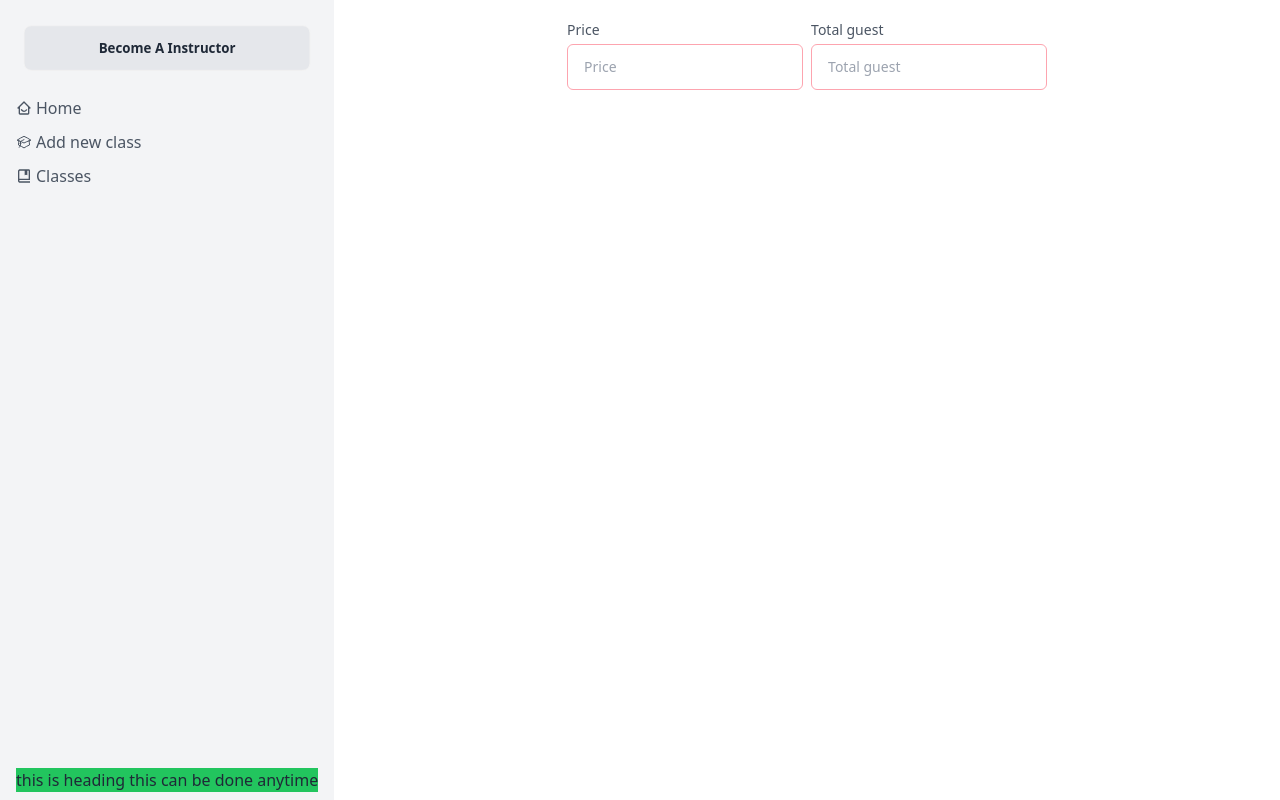
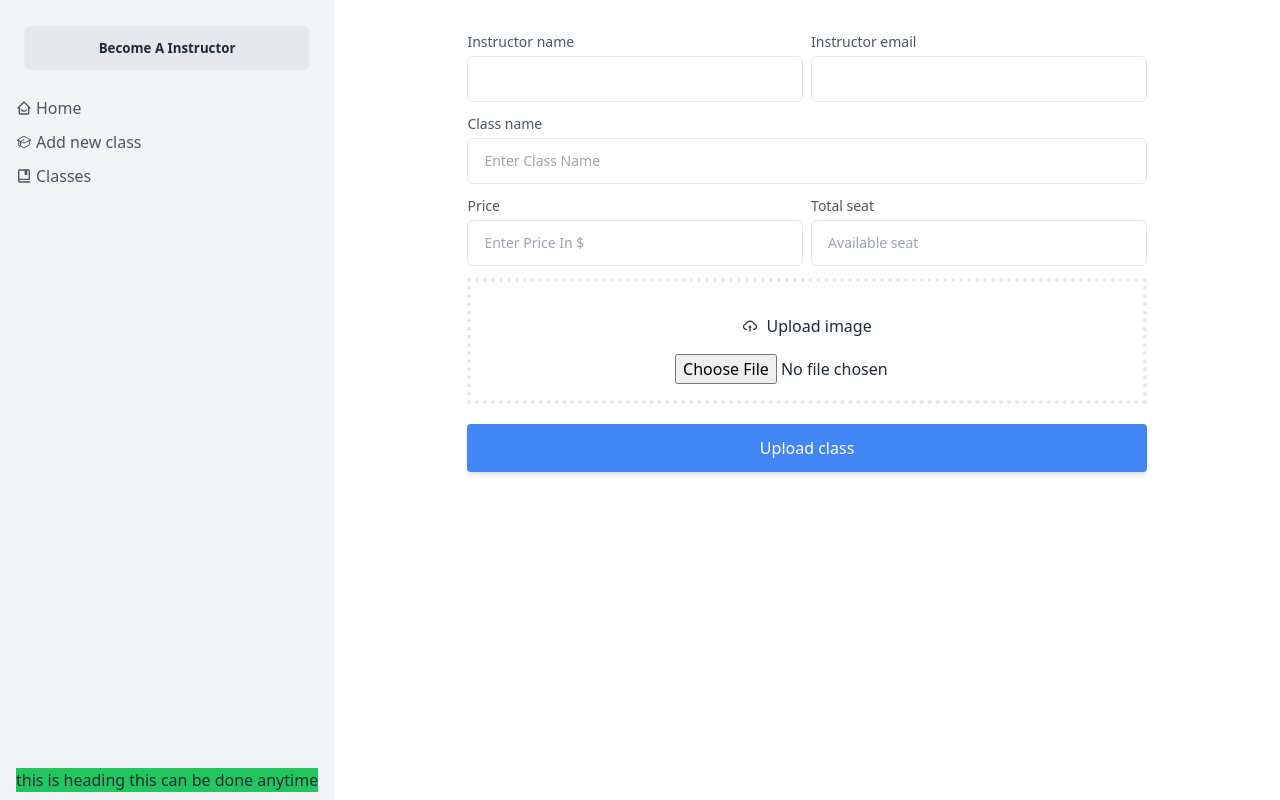
Before and after one commit to fazlyalahiru/lingua-client, a React (Vite) app: page /dashboard/add-class in a window 1280 px wide. Built offline with nearby package versions, Linux system fonts and the light colour scheme; no server answers.

Commit message:
all classes data fetched

```diff
--- /dev/null
+++ b/src/apis/Classes.js
@@ -0,0 +1,18 @@
+export const uploadClass = async classInfo => {
+    const res = await fetch('http://localhost:5000/classes', {
+        method: 'POST',
+        headers: {
+            'content-type': 'application/json'
+        },
+        body: JSON.stringify(classInfo)
+    })
+    const data = await res.json();
+    return data;
+}
+
+// get all classes
+export const getAllClasses = async () => {
+    const response = await fetch('http://localhost:5000/classes')
+    const data = await response.json()
+    return data;
+}
--- /dev/null
+++ b/src/apis/imageUpload.js
@@ -0,0 +1,13 @@
+export const uploadImage = async image => {
+    const formData = new FormData()
+    formData.append('image', image)
+    const url = `https://api.imgbb.com/1/upload?key=${
+      import.meta.env.VITE_IMAGE_SECRET_KEY
+    }`
+    const response = await fetch(url, {
+      method: 'POST',
+      body: formData,
+    })
+    const data = await response.json()
+    return data
+  }
--- a/src/pages/dashboard/AddClass.jsx
+++ b/src/pages/dashboard/AddClass.jsx
@@ -1,35 +1,131 @@
+import { useContext } from "react";
+import { AuthContext } from "../../providerders/AuthProviders";
+import { AiOutlineCloudUpload } from "react-icons/ai";
+import { useForm } from "react-hook-form";
+import { uploadImage } from "../../apis/imageUpload";
+import { uploadClass } from "../../apis/Classes";
+
+
 const AddClass = () => {
+  const {
+    register,
+    handleSubmit,
+    reset,
+    watch,
+    formState: { errors },
+  } = useForm();
+  const { user } = useContext(AuthContext);
+  const handleImageUpload = () => {};
+  const onSubmit = (data) => {
+    const image = data.image[0];
+    console.log(image);
+    uploadImage(image).then((res) => {
+      const classDetails = {
+        instructorInfo: {
+          name: user?.displayName,
+          email: user?.email,
+          photo: user?.photoURL,
+        },
+        className: data.className,
+        price: parseFloat(data.price),
+        totalSeat: parseFloat(data.totalSeat),
+        image: res.data.display_url,
+      };
+      uploadClass(classDetails).then((res) => console.log(res)).catch(err=>console.log(err.message))
+    });
+  };
+
   return (
     <>
-      <div className='flex justify-center gap-2'>
-              <div className='space-y-1 text-sm'>
-                <label htmlFor='price' className='block text-gray-600'>
-                  Price
-                </label>
+      <form onSubmit={handleSubmit(onSubmit)} className="md:w-3/4 mx-auto">
+        <div className="flex justify-center py-3 gap-2 ">
+          <div className="space-y-1 text-sm w-1/2">
+            <label className="block text-gray-600">Instructor name</label>
             <input
-                  className='w-full px-4 py-3 text-gray-800 border border-rose-300 focus:outline-rose-500 rounded-md '
-                  name='price'
-                  id='price'
-                  type='number'
-                  placeholder='Price'
-                  required
+              className="w-full px-4 py-3 text-gray-800 border border-gray-200 focus:outline-gray-300 rounded-md capitalize"
+              name="instructorName"
+              type="text"
+              {...register("instructorName", { required: true })}
+              value={user?.displayName}
             />
           </div>
 
-              <div className='space-y-1 text-sm'>
-                <label htmlFor='guest' className='block text-gray-600'>
-                  Total guest
-                </label>
+          <div className="space-y-1 text-sm w-1/2">
+            <label className="block text-gray-600">Instructor email</label>
             <input
-                  className='w-full px-4 py-3 text-gray-800 border border-rose-300 focus:outline-rose-500 rounded-md '
-                  name='total_guest'
-                  id='guest'
-                  type='number'
-                  placeholder='Total guest'
-                  required
+              className="w-full px-4 py-3 text-gray-800 border border-gray-200 focus:outline-gray-300 rounded-md "
+              name="instructorEmail"
+              type="email"
+              {...register("instructorEmail", { required: true })}
+              value={user?.email}
             />
           </div>
         </div>
+        <div className="space-y-1 text-sm">
+          <label className="block text-gray-600">Class name</label>
+          <input
+            className="w-full px-4 py-3 text-gray-800 border border-gray-200 focus:outline-gray-300 rounded-md capitalize"
+            name="instructorName"
+            type="text"
+            {...register("className", { required: true })}
+            placeholder="Enter class name"
+          />
+        </div>
+        <div className="flex justify-center py-3 gap-2 ">
+          <div className="space-y-1 text-sm w-1/2">
+            <label className="block text-gray-600">Price</label>
+            <input
+              className="w-full px-4 py-3 text-gray-800 border border-gray-200 focus:outline-gray-300 rounded-md capitalize"
+              name="price"
+              type="number"
+              {...register("price", { required: true })}
+              placeholder="Enter price in $"
+            />
+          </div>
+
+          <div className="space-y-1 text-sm w-1/2">
+            <label className="block text-gray-600">Total seat</label>
+            <input
+              className="w-full px-4 py-3 text-gray-800 border border-gray-200 focus:outline-gray-300 rounded-md "
+              name="instructorEmail"
+              type="number"
+              {...register("totalSeat", { required: true })}
+              placeholder="Available seat"
+            />
+          </div>
+        </div>
+        {/* image upload */}
+
+        <div className="flex flex-col items-center py-4 text-center border-4 border-dotted w-full ">
+          <div className="flex items-center gap-2 py-4">
+            <AiOutlineCloudUpload></AiOutlineCloudUpload>
+            <p>Upload image</p>
+          </div>
+          <label>
+            <div className=" w-full mx-auto">
+              <input
+                className="w-full ml-5 md:ml-12"
+                onChange={(event) => {
+                  handleImageUpload(event.target.files[0]);
+                }}
+                type="file"
+                {...register("image", { required: true })}
+                name="image"
+                accept="image/*"
+              />
+            </div>
+            {/* <div className="bg-[#4285f4] text-white border border-gray-300 rounded font-semibold cursor-pointer p-1 px-3 hover:bg-[#4285f4]">
+                  upload image
+                </div> */}
+          </label>
+        </div>
+
+        <div>
+          <button className="w-full p-3 mt-5 text-center font-medium text-white transition duration-200 rounded shadow-md bg-[#4285f4]">
+            Upload class
+          </button>
+        </div>
+      </form>
     </>
   );
 };
--- /dev/null
+++ b/src/pages/dashboard/Classes.jsx
@@ -0,0 +1,18 @@
+import { useEffect, useState } from "react";
+import { getAllClasses } from "../../apis/Classes";
+
+const Classes = () => {
+    const [classes, setClasses] = useState([])
+  useEffect(() => {
+    getAllClasses()
+      .then((data) =>{
+        setClasses(data)
+      })
+
+  }, []);
+  return <div>
+    {classes.length}
+  </div>;
+};
+
+export default Classes;
--- a/src/routes/PageRoutes.jsx
+++ b/src/routes/PageRoutes.jsx
@@ -5,6 +5,7 @@ import Login from "../pages/Login/Login";
 import Register from "../pages/Register/Register";
 import DashboardLayout from "../layouts/DashboardLayout";
 import AddClass from "../pages/dashboard/AddClass";
+import Classes from "../pages/dashboard/Classes";
 
 const router = createBrowserRouter([
   {
@@ -14,6 +15,10 @@ const router = createBrowserRouter([
       {
         path: "/",
         element: <Home></Home>,
+      },
+      {
+        path: "/classes",
+        element: <Classes></Classes>,
       },
     ],
   },
```
Lines whose indentation alone changed are shown as unchanged.
